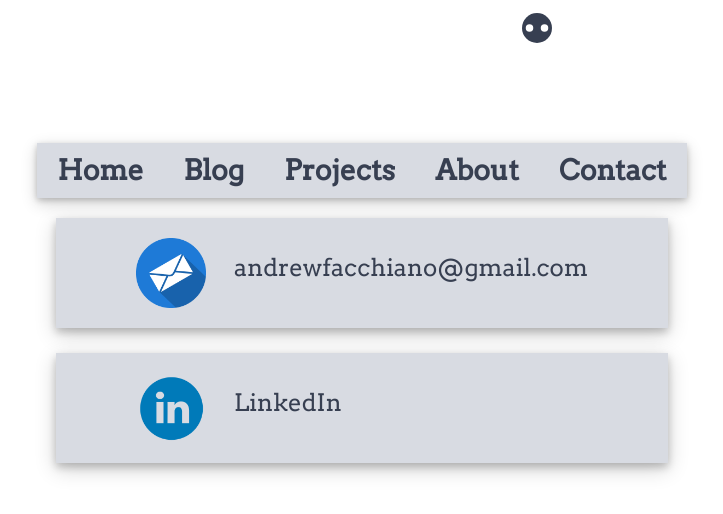
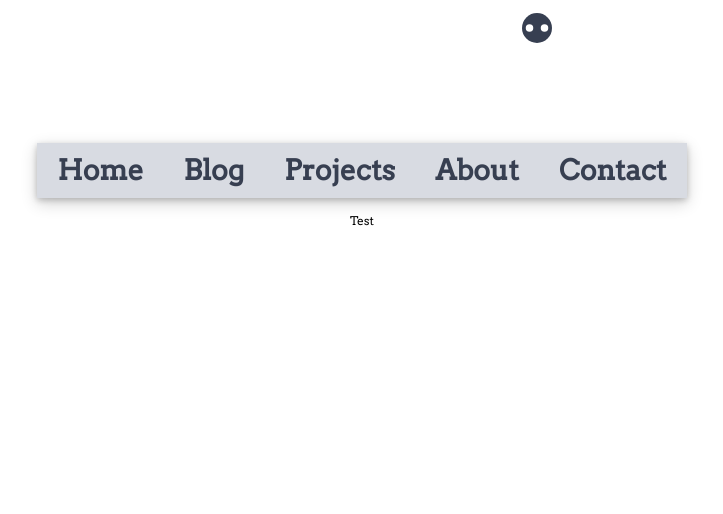
Before and after one commit to Berky115/Cold-Digital-Heart, a React (Create React App) app: page / in a window 1280 px wide. Both pictures are taken after a click on the item "Contact". Shown: the top 514 px of the page, without its empty margins (278-1001 px from the left). Built offline with nearby package versions, Linux system fonts and the light colour scheme.

Commit message:
typscript test

```diff
--- a/src/App.js
+++ b/src/App.js
@@ -100,20 +100,7 @@ class Blog extends React.Component {
 class Contact extends React.Component {
 	render() {
 		return (
-			<ul className='contact-content'>
-				<a href="mailto:andrewfacchiano@gmail.com">
-					<li className='contactEntry'>
-						<img className='contactTitle' alt="e-mail" src={email} ></img>
-						<p className="contextText"> andrewfacchiano@gmail.com </p>
-					</li>
-				</a>
-				<a href="https://www.linkedin.com/in/andrew-facchiano-0961a761/">
-					<li className='contactEntry'>
-						<img className='contactTitle' alt="linked in" src={linkedin} ></img>
-						<p className="contextText"> LinkedIn</p>
-					</li>
-				</a>
-			</ul>
+			<p>Test</p>
 		);
 	}
 }
```
